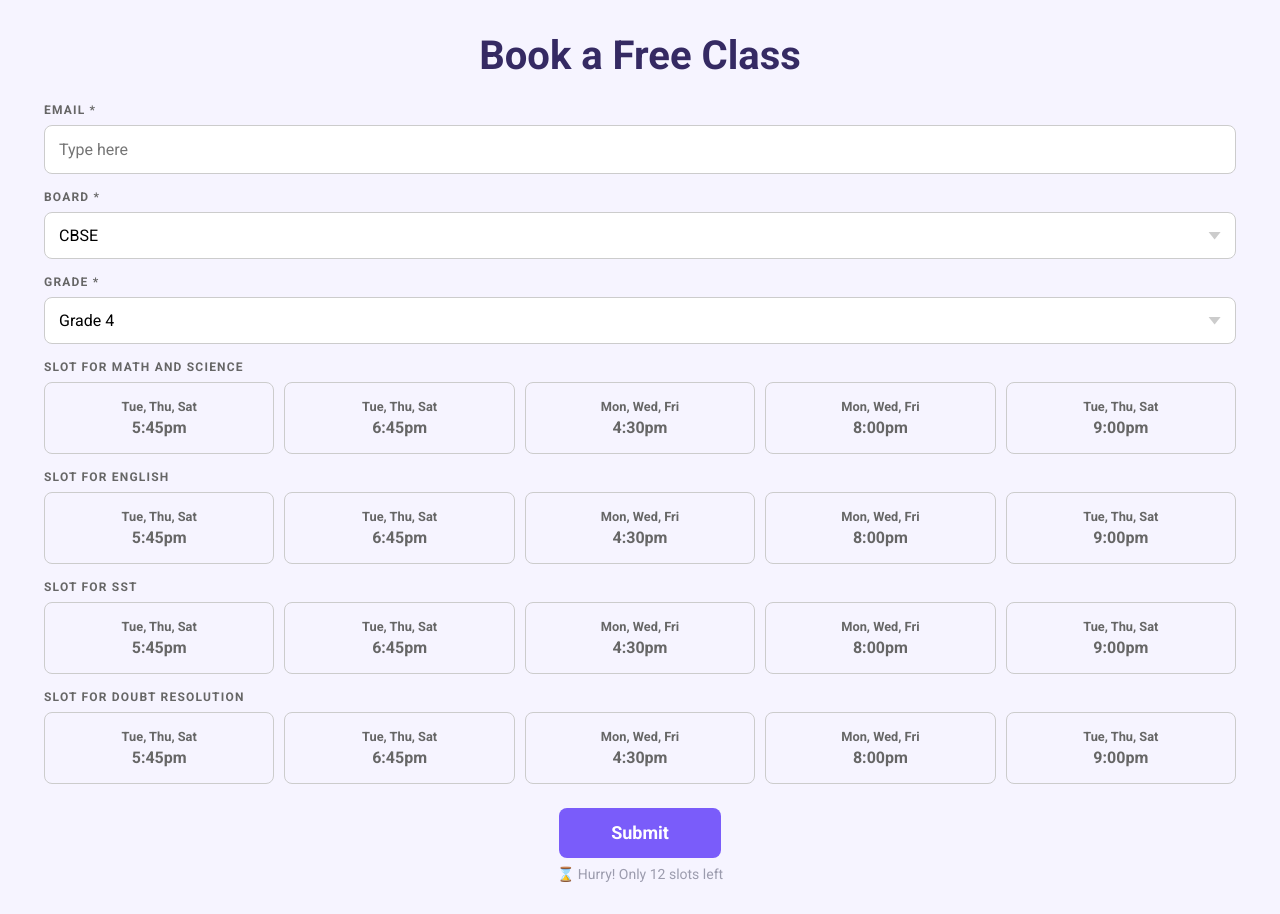
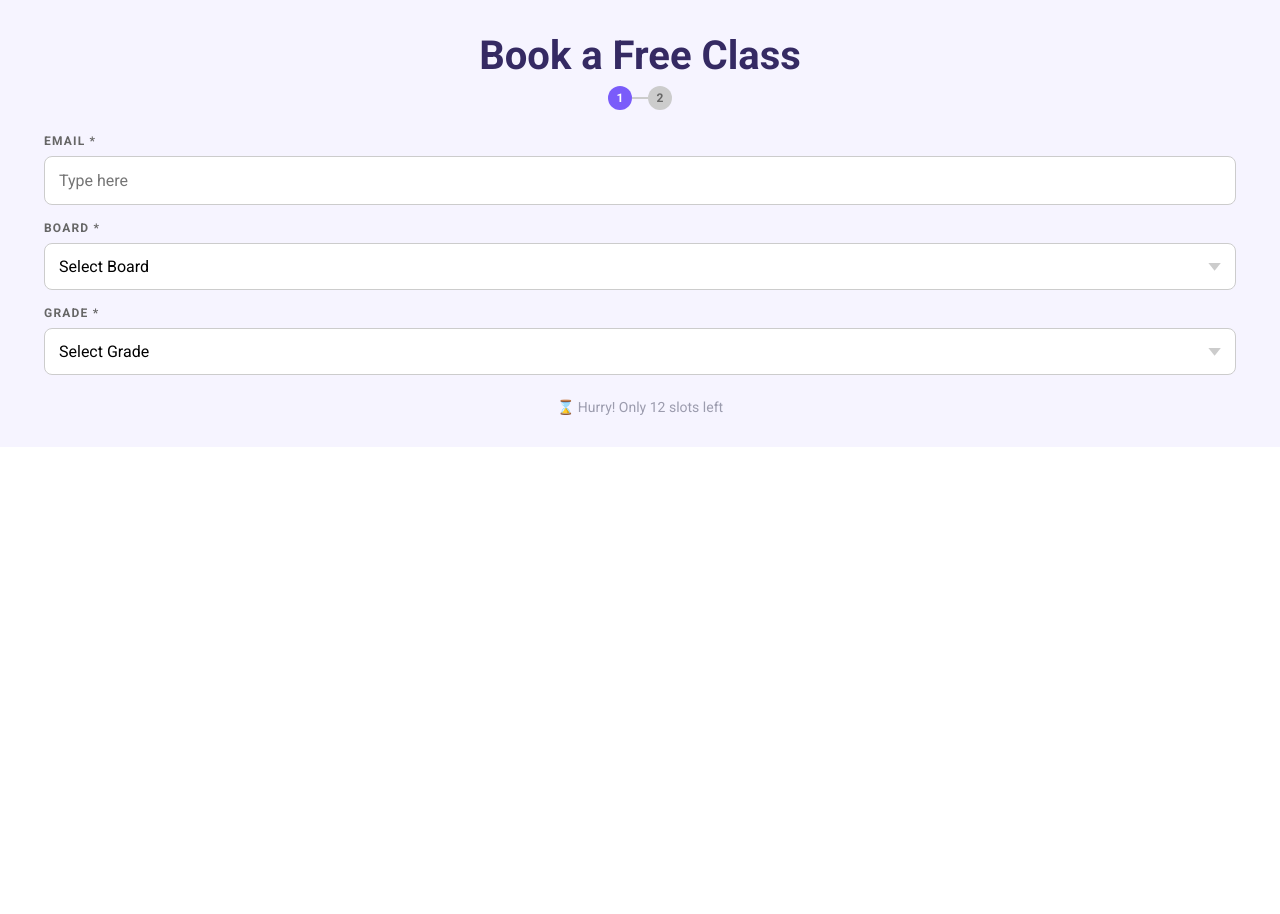
Before and after one commit to PranavSK/bmc-form-widget, a website built with Vite: page index.html in a window 1280 px wide. After the commit the page ends 800 px from the top, so only its background shows below. Built offline with nearby package versions, Linux system fonts and the light colour scheme.

Commit message:
Added pagination.

```diff
--- a/index.html
+++ b/index.html
@@ -17,10 +17,16 @@
       <form id="reg-form" class="card" method="post" name="reg-form">
         <div class="card__header">
           <div class="card__title">Book a Free Class</div>
+          <nav>
+            <ul class="breadcrumbs"></ul>
+          </nav>
         </div>
-        <div class="card__body">
+        <div>
+          <div class="card__body page">
             <div class="card__input__wrapper">
-            <label for="email-input" class="card__input__label">Email *</label>
+              <label for="email-input" class="card__input__label"
+                >Email *</label
+              >
               <input
                 name="email"
                 type="email"
@@ -31,7 +37,9 @@
               />
             </div>
             <div class="card__input__wrapper">
-            <label for="board-select" class="card__input__label">Board *</label>
+              <label for="board-select" class="card__input__label"
+                >Board *</label
+              >
               <div class="select__custom card__input">
                 <select
                   name="board"
@@ -39,12 +47,17 @@
                   class="select__reset"
                   required
                 >
+                  <option disabled selected hidden value="">
+                    Select Board
+                  </option>
                   <option value="cbse">CBSE</option>
                 </select>
               </div>
             </div>
             <div class="card__input__wrapper">
-            <label for="grade-select" class="card__input__label">Grade *</label>
+              <label for="grade-select" class="card__input__label"
+                >Grade *</label
+              >
               <div class="select__custom card__input">
                 <select
                   name="grade"
@@ -52,6 +65,9 @@
                   class="select__reset"
                   required
                 >
+                  <option disabled selected hidden value="">
+                    Select Grade
+                  </option>
                   <option value="4">Grade 4</option>
                   <option value="5">Grade 5</option>
                   <option value="6">Grade 6</option>
@@ -62,8 +78,13 @@
                 </select>
               </div>
             </div>
+          </div>
+
+          <div class="card__body page">
             <div class="card__input__wrapper">
-            <label class="card__input__label">Slot for Math and Science</label>
+              <label class="card__input__label"
+                >Slot for Math and Science</label
+              >
               <div id="mathSci-slots" class="radio__wrapper"></div>
             </div>
             <div class="card__input__wrapper">
@@ -75,8 +96,11 @@
               <div id="sst-slots" class="radio__wrapper"></div>
             </div>
             <div class="card__input__wrapper">
-            <label class="card__input__label">Slot for Doubt resolution</label>
+              <label class="card__input__label"
+                >Slot for Doubt resolution</label
+              >
               <div id="doubts-slots" class="radio__wrapper"></div>
+            </div>
           </div>
         </div>
 
--- a/main.js
+++ b/main.js
@@ -38,7 +38,6 @@ const SLOT_OPTIONS = {
         { time: "6:45pm", days: ["Tue", "Thu", "Sat"] },
         { time: "4:30pm", days: ["Mon", "Wed", "Fri"] },
         { time: "8:00pm", days: ["Mon", "Wed", "Fri"] },
-
       ],
       english: [
         { time: "5:45pm", days: ["Tue", "Thu", "Sat"] },
@@ -218,6 +217,11 @@ const SLOT_OPTIONS = {
 const G_FORM_APP =
   "https://script.google.com/macros/s/AKfycbwo8hvSpvR3gKxkU94BQ_pzPYmNde3uvl_9RZr54aVYu8vUUt99BkG72t2ase5sIexIjg/exec";
 
+let currentPage = 0;
+const pages = document.querySelectorAll(".page");
+const breadcrumbs = [];
+const submitButton = document.querySelector("#reg-form-submit");
+
 function main() {
   setupForm();
 
@@ -229,22 +233,30 @@ function main() {
   boardElement.addEventListener("change", (event) => {
     selectedBoard = event.target.value;
     setupSlots(selectedBoard, selectedGrade);
+    checkPage1Complete();
   });
 
   gradeElement.addEventListener("change", (event) => {
     selectedGrade = event.target.value;
     setupSlots(selectedBoard, selectedGrade);
+    checkPage1Complete();
   });
 
+
   setupSlots(selectedBoard, selectedGrade);
+
+  setupPagination();
 }
 main();
 
 function setupForm() {
   const form = document.forms["reg-form"];
-  const submitButton = document.querySelector("#reg-form-submit");
 
   form.addEventListener("submit", async (event) => {
+    if (currentPage !== pages.length - 1) {
+      nextPage();
+      return;
+    }
     submitButton.disabled = true;
     event.preventDefault();
 
@@ -275,6 +287,10 @@ function setupForm() {
 }
 
 function setupSlots(board, grade) {
+  if (!board || !grade) {
+    return;
+  }
+
   const slotsBySubject = SLOT_OPTIONS[board][grade];
   for (const [subject, slots] of Object.entries(slotsBySubject)) {
     const wrapper = document.querySelector(`#${subject}-slots`);
@@ -309,3 +325,50 @@ function setupSlots(board, grade) {
     });
   }
 }
+
+function setupPagination() {
+  const breadcrumbsContainer = document.querySelector(".breadcrumbs");
+
+  for (let i = 0; i < pages.length; i++) {
+    const page = pages[i];
+    const breadcrumb = document.createElement("li");
+    // breadcrumb.onclick = () => {
+    //   gotoPage(i);
+    //   currentPage = i;
+    // };
+    breadcrumbsContainer.appendChild(breadcrumb);
+    breadcrumbs.push(breadcrumb);
+    breadcrumb.textContent = i + 1;
+  }
+
+  gotoPage(0);
+  breadcrumbs[0].classList.add("active");
+}
+
+function gotoPage(page) {
+  pages[currentPage].classList.remove("active");
+  pages[page].classList.add("active");
+  currentPage = page;
+}
+
+function nextPage() {
+  if (currentPage < pages.length - 1) {
+    gotoPage(currentPage + 1);
+    breadcrumbs[currentPage].classList.add("active");
+  }
+
+  if (currentPage === pages.length - 1) {
+    submitButton.classList.add("active");
+  }
+}
+
+function checkPage1Complete() {
+  const form = document.forms["reg-form"];
+  const email = form.elements["email"].value;
+  const board = form.elements["board"].value;
+  const grade = form.elements["grade"].value;
+
+  if (email && board && grade) {
+    nextPage();
+  }
+}
--- a/style.css
+++ b/style.css
@@ -330,3 +330,58 @@ body {
   background-color: var(--color-border-default);
   cursor: not-allowed;
 }
+
+.submit__button:not(.active) {
+  display: none;
+}
+
+.breadcrumbs {
+  list-style: none;
+  display: flex;
+  justify-content: center;
+  align-items: center;
+  gap: 1rem;
+  margin: 0;
+  padding: 0;
+}
+
+.breadcrumbs li {
+  display: flex;
+  justify-content: center;
+  align-items: center;
+  position: relative;
+
+  width: 1.5rem;
+  height: 1.5rem;
+  border-radius: 50%;
+  background-color: var(--color-border);
+
+  color: var(--color-text);
+  font-family: "Roboto";
+  font-size: 0.75rem;
+  font-style: normal;
+  font-weight: 700;
+  line-height: 1rem;
+
+  cursor: default;
+}
+
+.breadcrumbs li.active {
+  --color-border: var(--color-border-active);
+  color: white;
+}
+
+.breadcrumbs li:not(:first-child)::before {
+  content: "";
+  width: 1rem;
+  height: 2px;
+  background-color: var(--color-border);
+  position: absolute;
+  top: 50%;
+  right: 100%;
+  transform: translateY(-50%);
+}
+
+.page:not(.active) {
+  display: none;
+}
```
Lines whose indentation alone changed are shown as unchanged.
